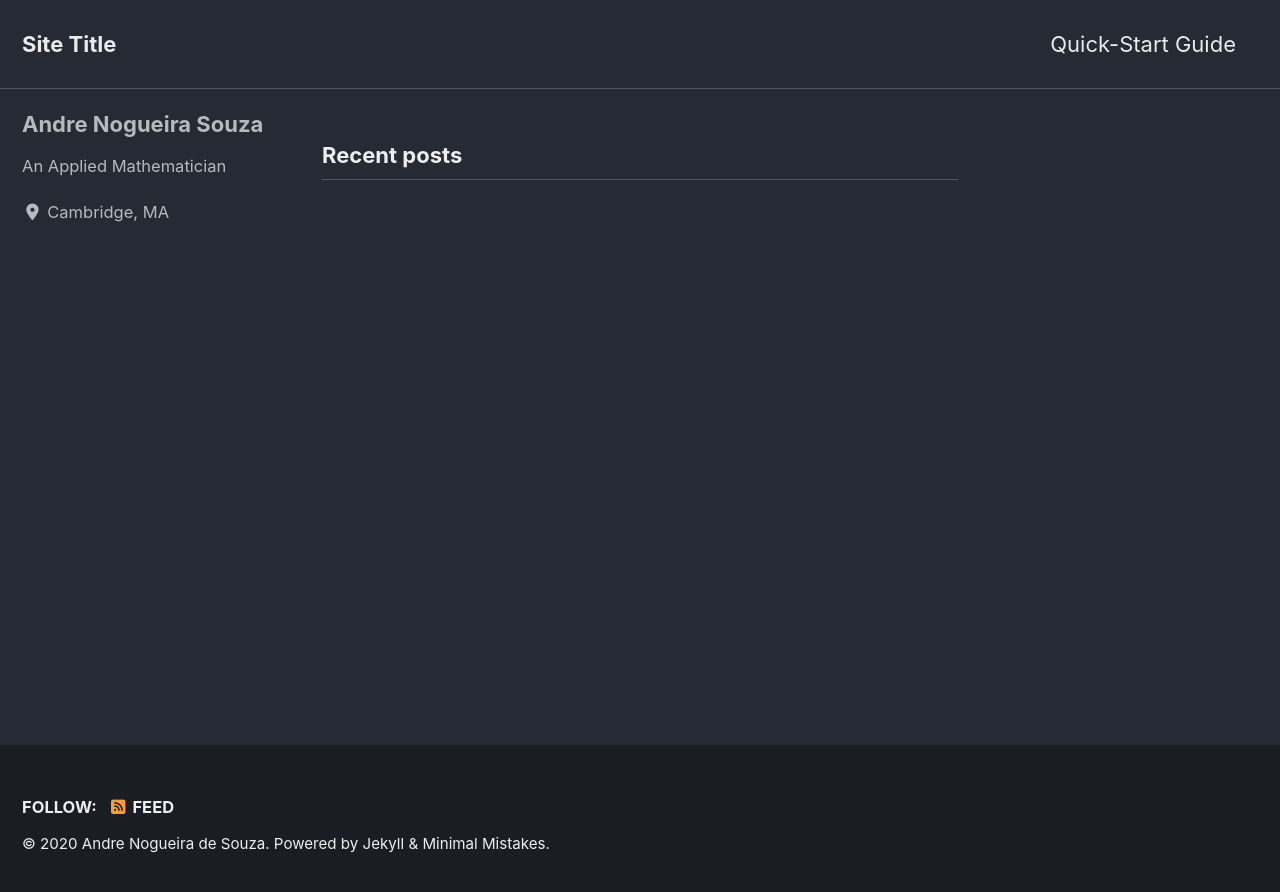
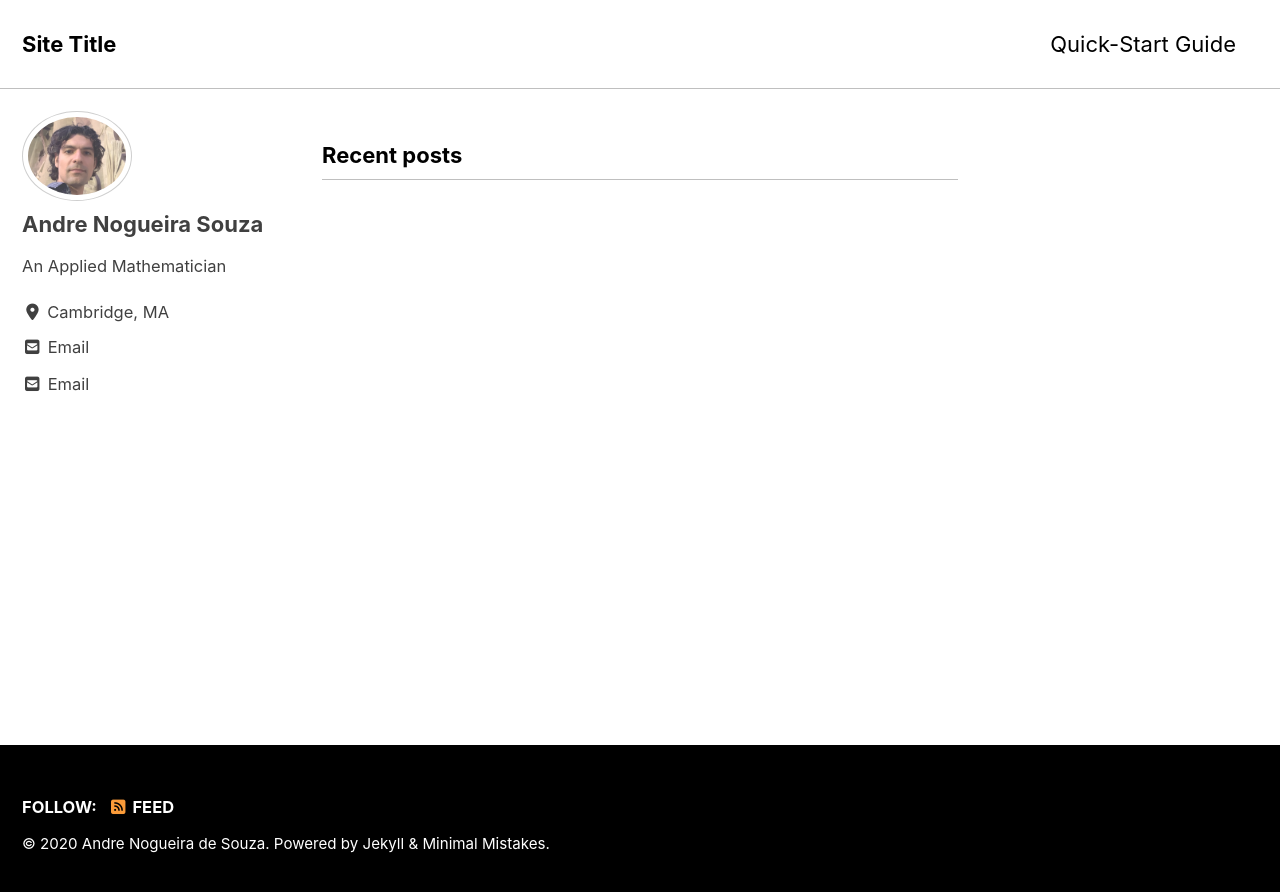
Before and after one commit to sandreza/sandreza.github.io, a Jekyll site: the page built from index.html, in a window 1280 px wide. Shown: the top 892 px of the page. Built offline with Jekyll 4.4.1, drawn with Linux system fonts in a browser that asks for light colours; cached includes are drawn as plain includes; nearby versions of some CDN libraries; the list of posts is cut into pages by our own code.

Commit message:
more updates

```diff
--- a/_config.yml
+++ b/_config.yml
@@ -12,7 +12,7 @@
 
 # theme                  : "minimal-mistakes-jekyll"
 remote_theme             : "mmistakes/minimal-mistakes@4.19.3"
-minimal_mistakes_skin    : "dark" # "air", "aqua", "contrast", "dark", "dirt", "neon", "mint", "plum", "sunrise"
+minimal_mistakes_skin    : "contrast" # "air", "aqua", "contrast", "dark", "dirt", "neon", "mint", "plum", "sunrise"
 
 # Site Settings
 locale                   : "en-US"
@@ -85,7 +85,7 @@ social:
 
 # Analytics
 analytics:
-  provider               : false # false (default), "google", "google-universal", "custom"
+  provider               : "google" # false (default), "google", "google-universal", "custom"
   google:
     tracking_id          :
     anonymize_ip         : # true, false (default)
@@ -94,14 +94,14 @@ analytics:
 # Site Author
 author:
   name             : "Andre Nogueira Souza"
-  avatar           : # path of avatar image, e.g. "/assets/images/bio-photo.jpg"
+  avatar           : "/img/andre_souza_spain.png"
   bio              : "An Applied Mathematician"
   location         : "Cambridge, MA"
-  email            :
+  email            : "andrenogueirasouza@gmail.com"
   links:
     - label: "Email"
       icon: "fas fa-fw fa-envelope-square"
-      # url: "mailto:your.name@email.com"
+      url: "mailto:andrenogueirasouza@gmail.com"
     - label: "Website"
       icon: "fas fa-fw fa-link"
       # url: "https://your-website.com"
```
